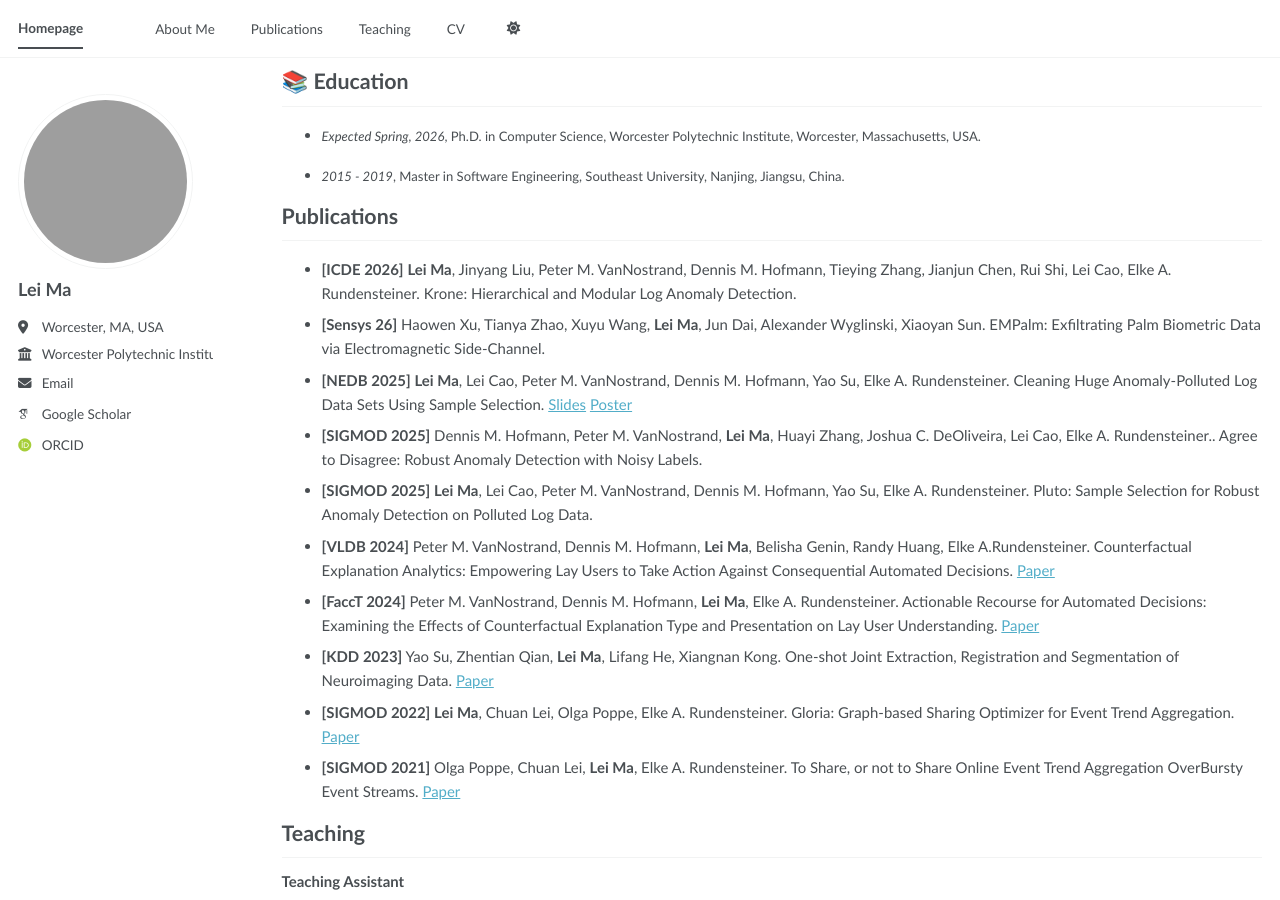
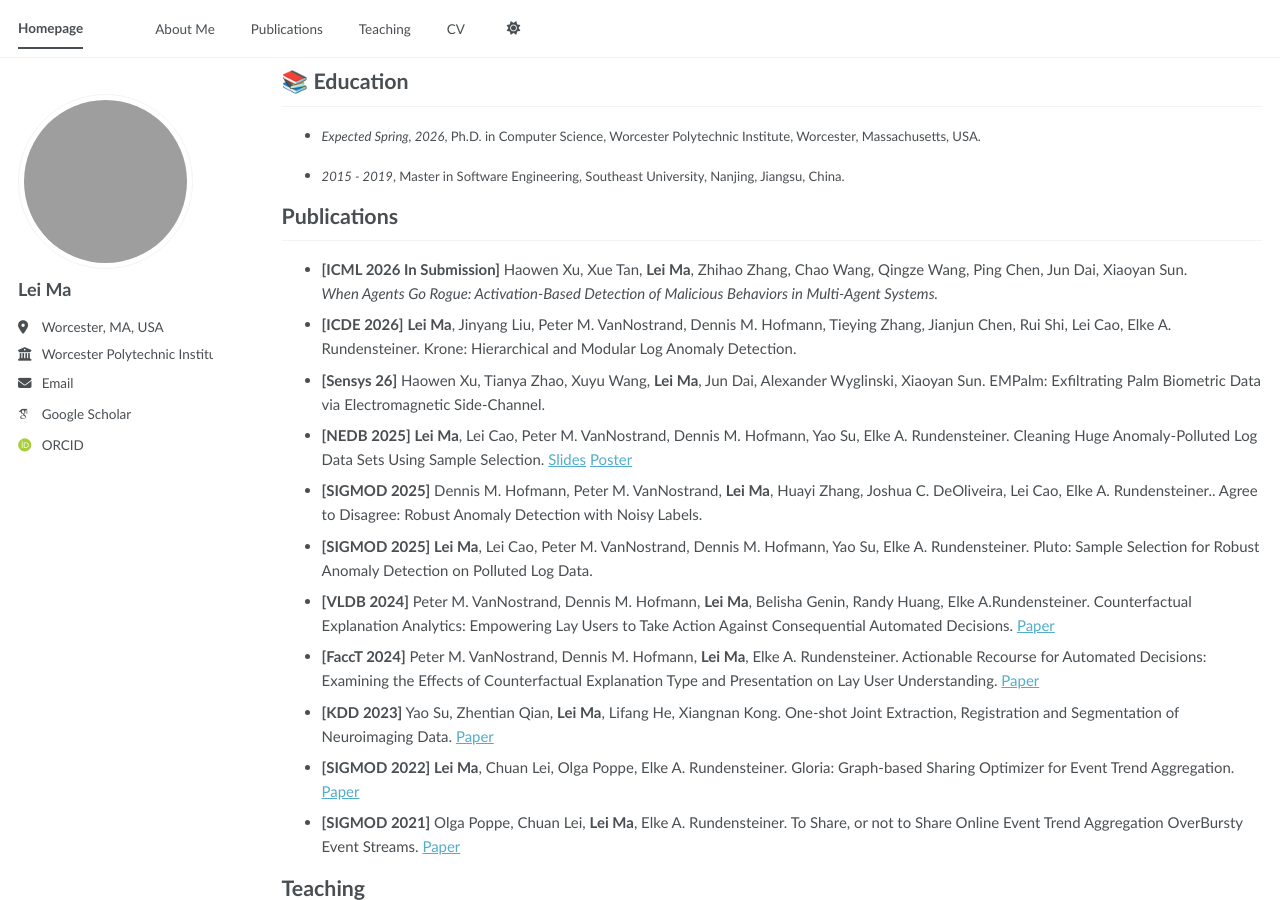
Before and after one commit to LeiMa0324/LeiMa0324.github.io, a Jekyll site: the page built from index.md, in a window 1280 px wide and 900 px high, scrolled down 845 px. Built offline with Jekyll 4.4.1, drawn with Linux system fonts in a browser that asks for light colours; some web fonts are replaced; a script bundle is joined from its source files by our own code; library files that are not in the unit come from our copies.

Commit message:
Update index.md

```diff
--- a/index.md
+++ b/index.md
@@ -40,6 +40,8 @@
 
 ## Publications {#publications}
 
+- **[ICML 2026 In Submission]** Haowen Xu, Xue Tan, **Lei Ma**, Zhihao Zhang, Chao Wang, Qingze Wang, Ping Chen, Jun Dai, Xiaoyan Sun.
+  *When Agents Go Rogue: Activation-Based Detection of Malicious Behaviors in Multi-Agent Systems.*
 - **[ICDE 2026]** **Lei Ma**, Jinyang Liu, Peter M. VanNostrand, Dennis M. Hofmann, Tieying Zhang, Jianjun Chen, Rui Shi, Lei Cao, Elke A. Rundensteiner. Krone: Hierarchical and Modular Log Anomaly Detection.
 - **[Sensys 26]** Haowen Xu, Tianya Zhao, Xuyu Wang, **Lei Ma**, Jun Dai, Alexander Wyglinski, Xiaoyan Sun. EMPalm: Exfiltrating Palm Biometric Data via Electromagnetic Side-Channel.
 - **[NEDB 2025]** **Lei Ma**, Lei Cao, Peter M. VanNostrand, Dennis M. Hofmann, Yao Su, Elke A. Rundensteiner. Cleaning Huge Anomaly-Polluted Log Data Sets Using Sample Selection. [Slides](https://nedbday.github.io/2025/download/slides/Pluto_NEDB_slides.pdf) [Poster](https://nedbday.github.io/2025/download/posters/pluto_24x36_poster.pdf)
```
